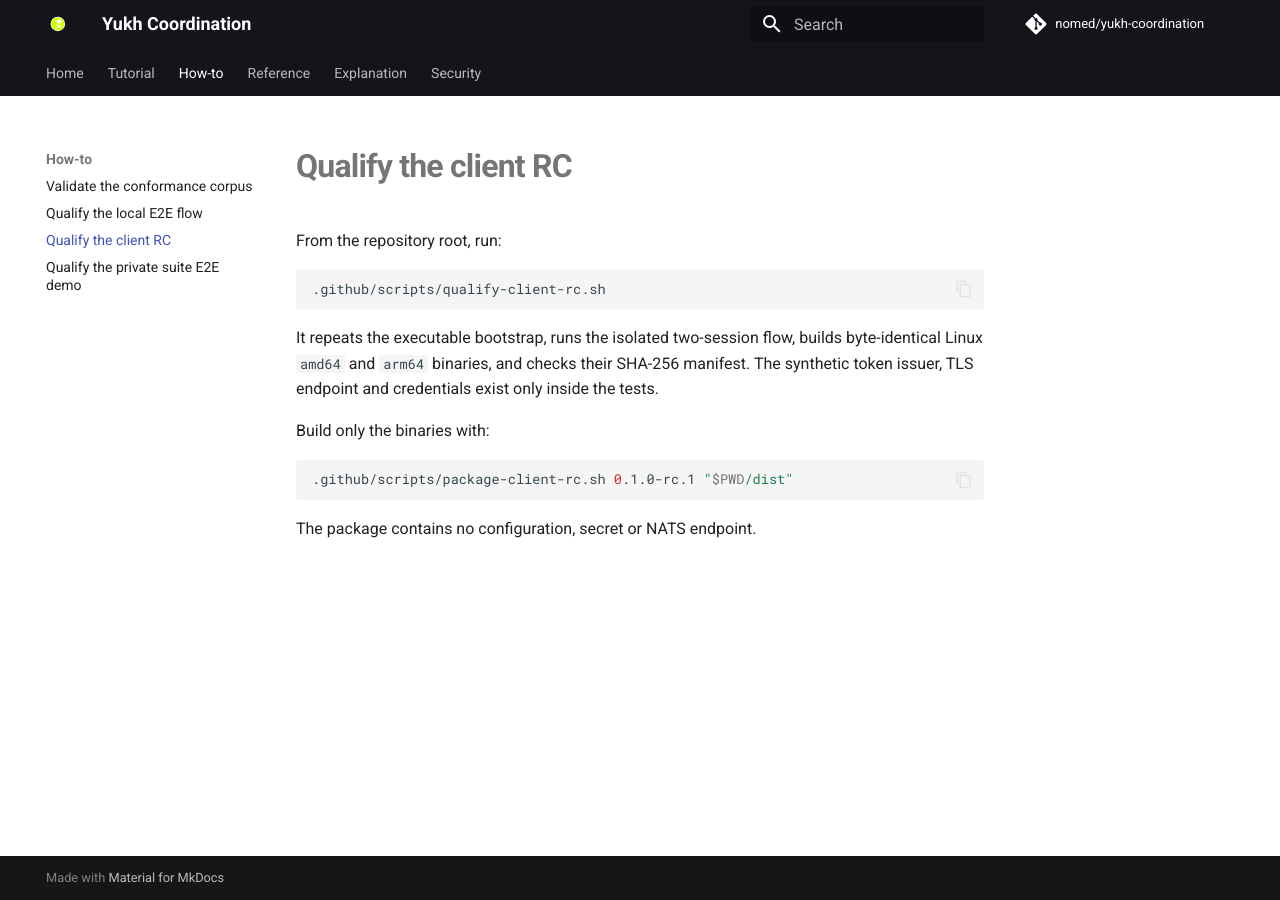
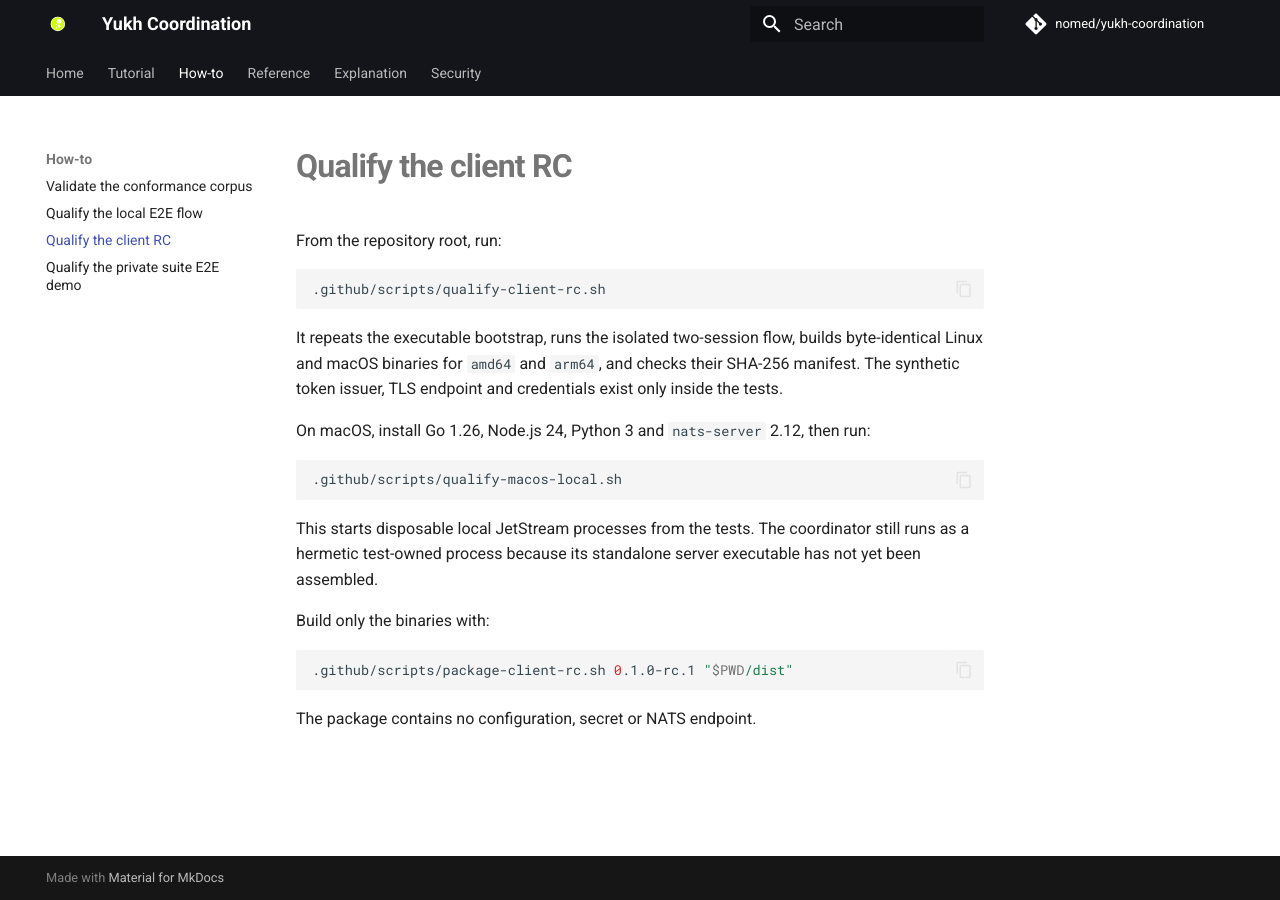
Before and after one commit to nomed/yukh-coordination, an MkDocs documentation site: the page built from documentation/how-to/qualify-client-rc.md, in a window 1280 px wide. Built offline with MkDocs 1.6.1 and Material for MkDocs 9.7.7, drawn with Linux system fonts in a browser that asks for light colours; comment, search, counter and statistics services are not loaded.

Commit message:
Add the macOS local qualification kit (#206)
Co-authored-by: Codex <codex@openai.com>

````diff
--- a/documentation/how-to/qualify-client-rc.md
+++ b/documentation/how-to/qualify-client-rc.md
@@ -7,9 +7,19 @@ From the repository root, run:
 ```
 
 It repeats the executable bootstrap, runs the isolated two-session flow, builds
-byte-identical Linux `amd64` and `arm64` binaries, and checks their SHA-256
-manifest. The synthetic token issuer, TLS endpoint and credentials exist only
-inside the tests.
+byte-identical Linux and macOS binaries for `amd64` and `arm64`, and checks
+their SHA-256 manifest. The synthetic token issuer, TLS endpoint and credentials
+exist only inside the tests.
+
+On macOS, install Go 1.26, Node.js 24, Python 3 and `nats-server` 2.12, then run:
+
+```sh
+.github/scripts/qualify-macos-local.sh
+```
+
+This starts disposable local JetStream processes from the tests. The
+coordinator still runs as a hermetic test-owned process because its standalone
+server executable has not yet been assembled.
 
 Build only the binaries with:
 
````
Also changed, not shown: .context/current.md (+2 -1 lines), .context/sessions/SESSION-2026-08-13-06-macos-local-kit.md (added, +11 -0 lines), 3 other files.
